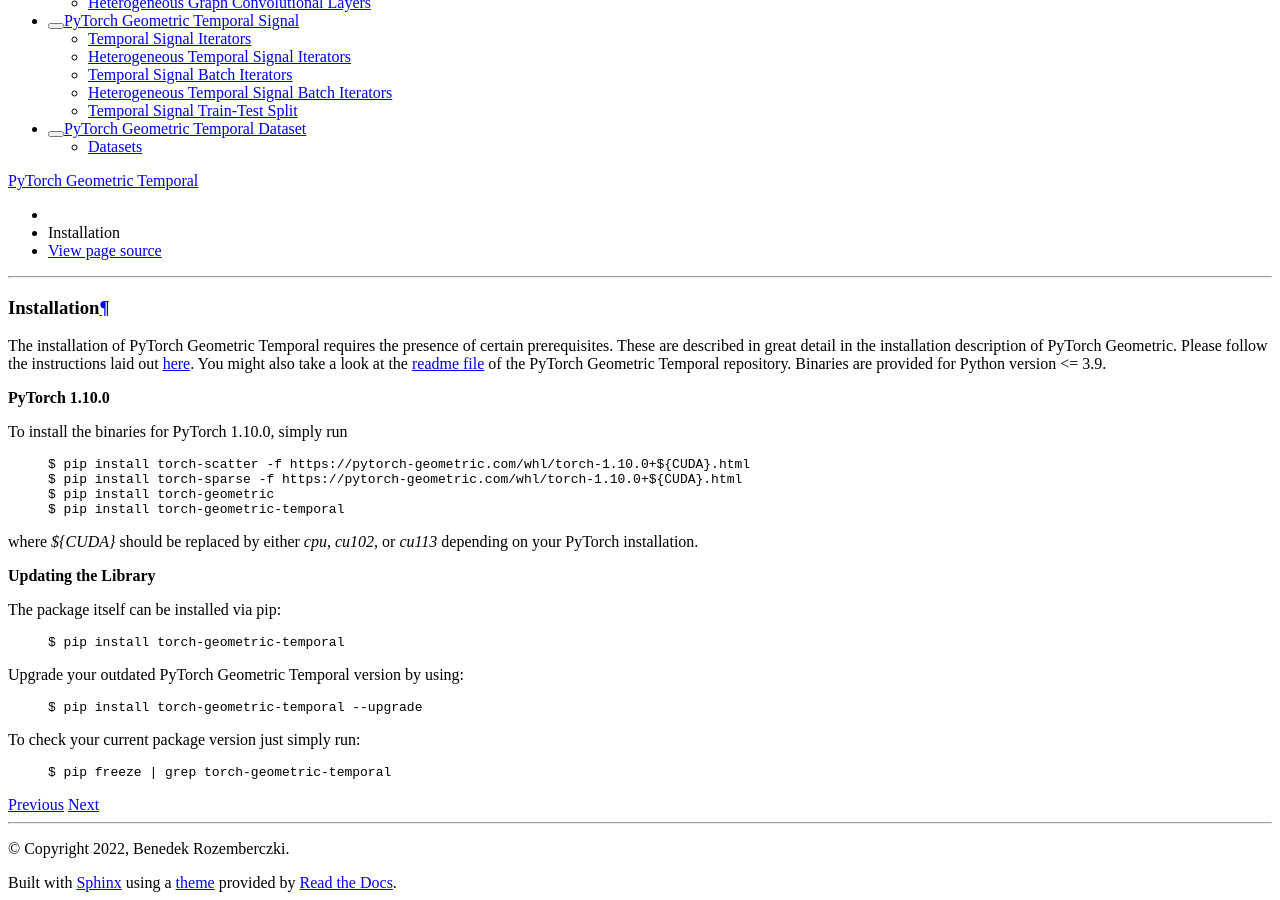
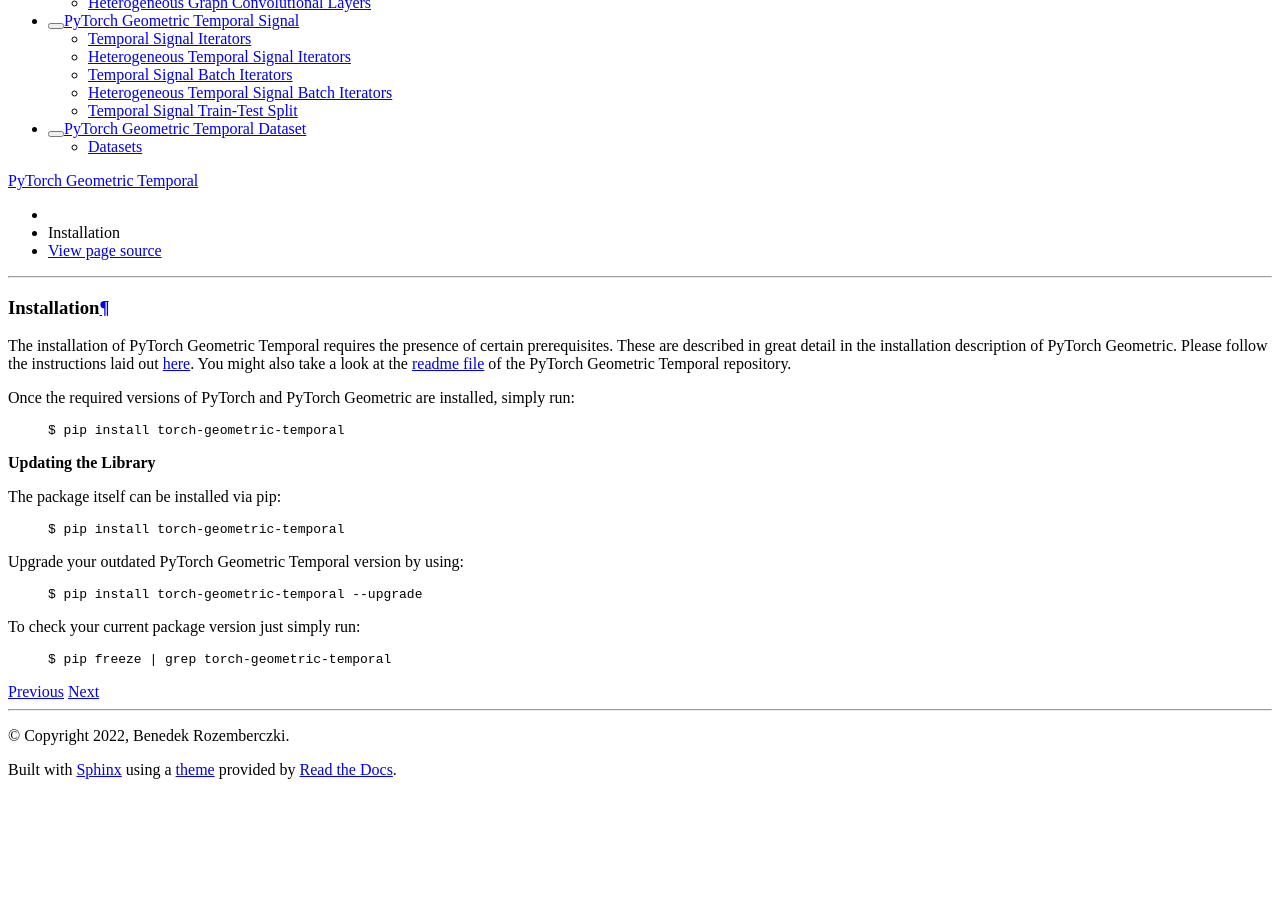
Before and after one commit to benedekrozemberczki/pytorch_geometric_temporal, a Sphinx documentation site: the page built from docs/source/notes/installation.rst, in a window 1280 px wide and 900 px high, scrolled down 1117 px. Built offline with Sphinx 7.4.7 and the Read the Docs theme 2.0.0, drawn with Linux system fonts in a browser that asks for light colours; after the commit the page ends 1904 px from its top, so only the background shows below that.

```diff
--- a/docs/source/notes/installation.rst
+++ b/docs/source/notes/installation.rst
@@ -2,21 +2,12 @@ Installation
 ============
 
 The installation of PyTorch Geometric Temporal requires the presence of certain prerequisites. These are described in great detail in the installation description of PyTorch Geometric. Please follow the instructions laid out `here <https://pytorch-geometric.readthedocs.io/en/latest/notes/installation.html>`_. You might also take a look at the `readme file <https://github.com/benedekrozemberczki/pytorch_geometric_temporal>`_ of the PyTorch Geometric Temporal repository.
-Binaries are provided for Python version <= 3.9.
 
-**PyTorch 1.10.0**
-
-To install the binaries for PyTorch 1.10.0, simply run
+Once the required versions of PyTorch and PyTorch Geometric are installed, simply run:
 
     .. code-block:: none
 
-        $ pip install torch-scatter -f https://pytorch-geometric.com/whl/torch-1.10.0+${CUDA}.html
-        $ pip install torch-sparse -f https://pytorch-geometric.com/whl/torch-1.10.0+${CUDA}.html
-        $ pip install torch-geometric
         $ pip install torch-geometric-temporal
-
-
-where `${CUDA}` should be replaced by either `cpu`, `cu102`, or `cu113` depending on your PyTorch installation.
 
 **Updating the Library**
 
```
Also changed, not shown: README.md (+4 -15 lines), 1 other file.
